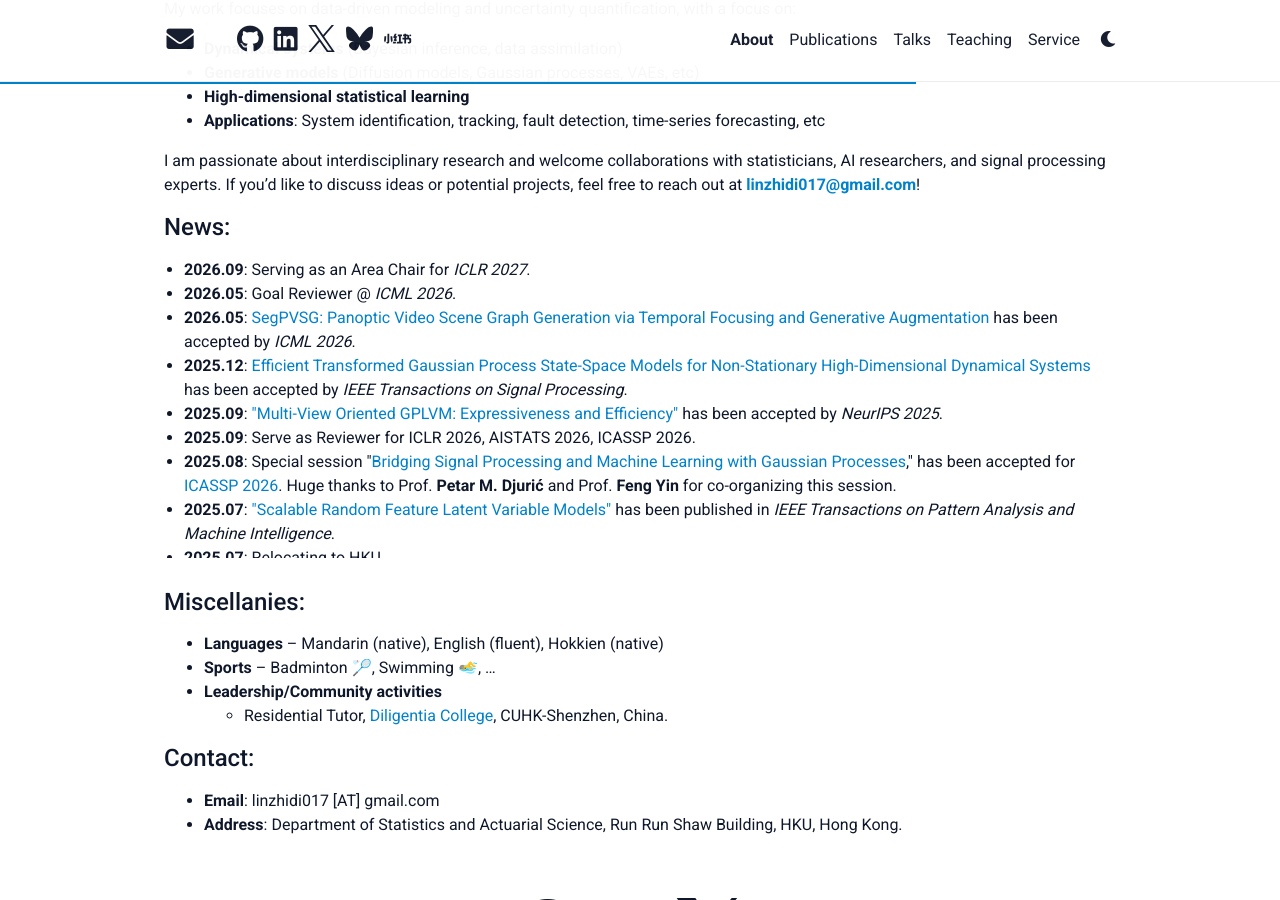
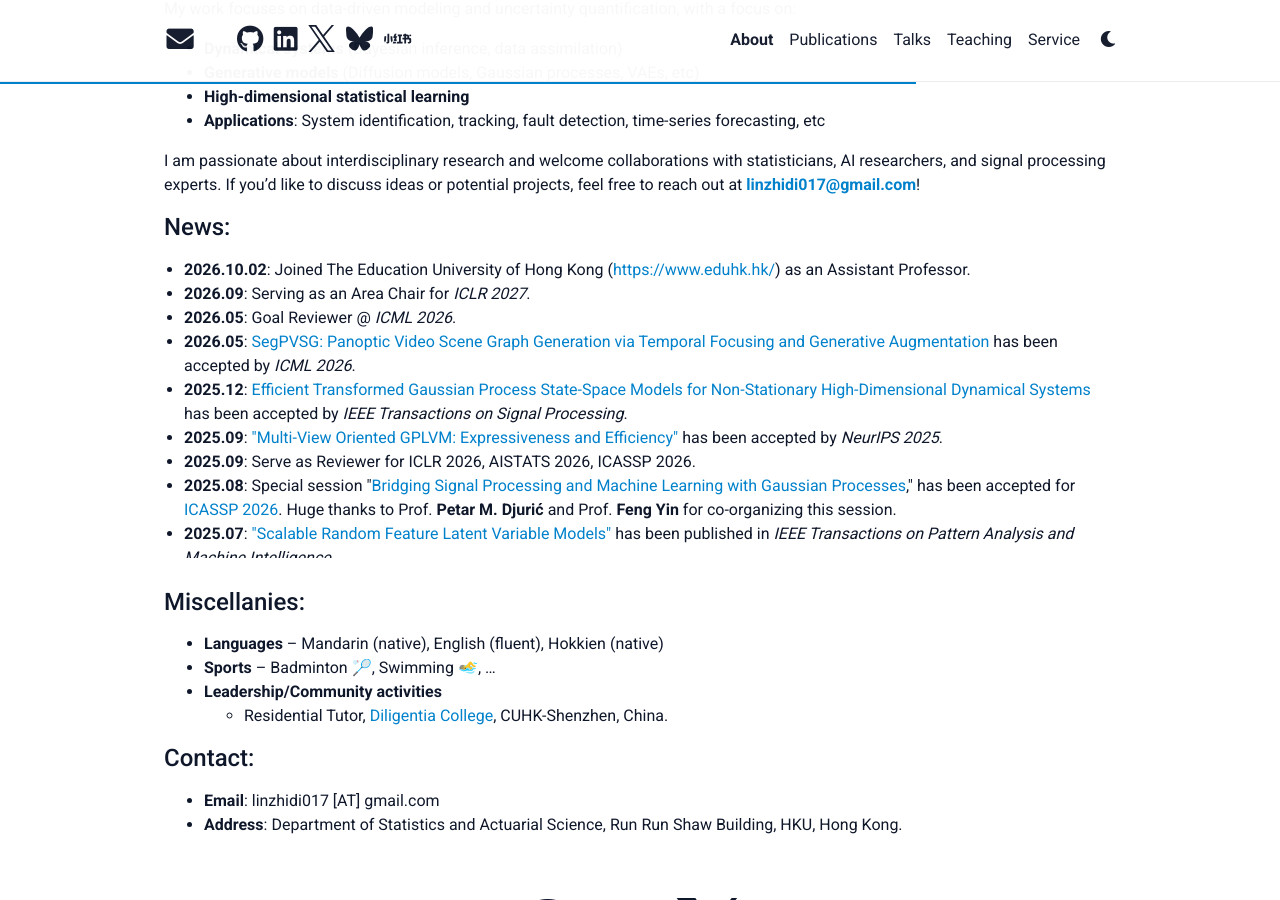
Before and after one commit to Zhidi-Lin/zhidi-lin.github.io, a Jekyll site: the page built from _pages/about.md, in a window 1280 px wide and 900 px high, scrolled down 544 px. Built offline with Jekyll 4.4.1, drawn with Linux system fonts in a browser that asks for light colours; a style sheet for code colours, icons or effects is not loaded.

Commit message:
job update

```diff
--- a/_includes/news-items.html
+++ b/_includes/news-items.html
@@ -1,4 +1,6 @@
 <ul style="margin-top: 0; padding-left: 20px;">
+
+<li><strong>2026.10.02</strong>: Joined The Education University of Hong Kong (<a href="https://www.eduhk.hk/">https://www.eduhk.hk/</a>) as an Assistant Professor.</li>
 
 <li><strong>2026.09</strong>: Serving as an Area Chair for <em>ICLR 2027</em>.</li>
 
```
